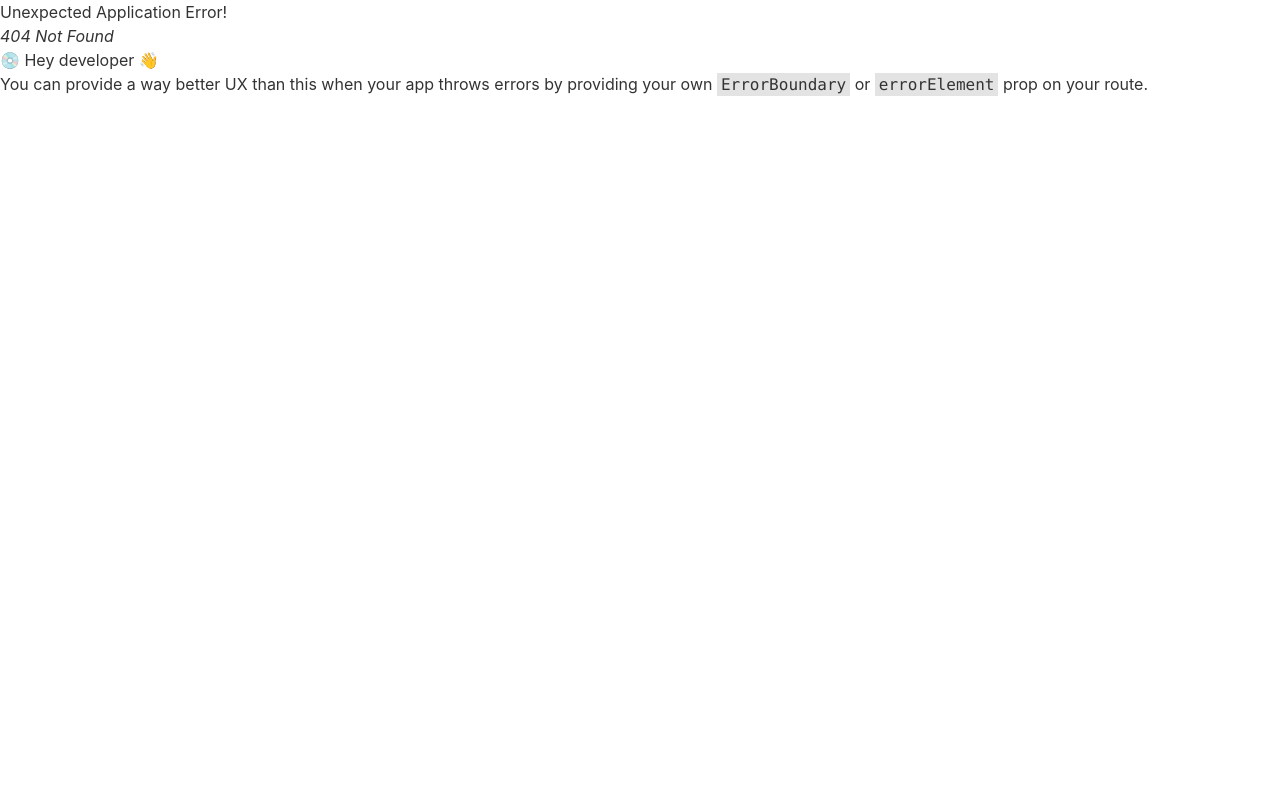
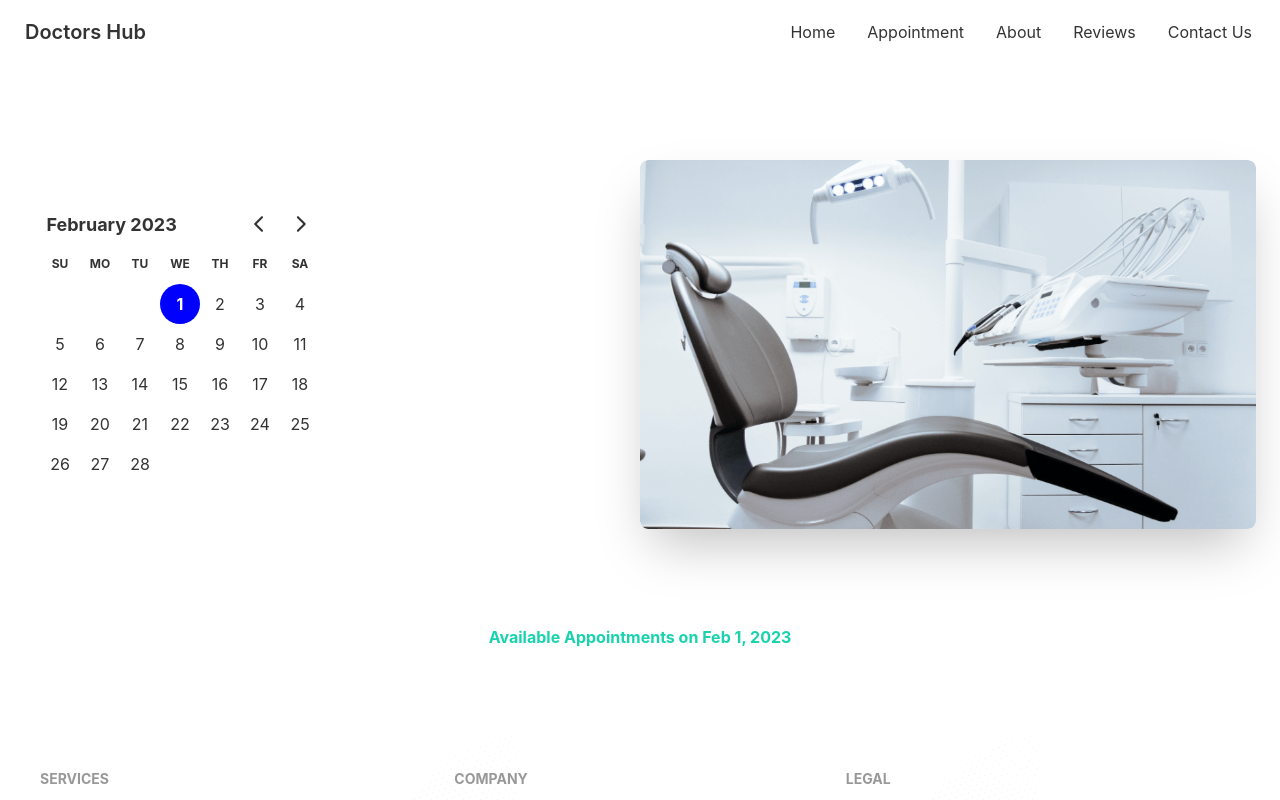
Before and after one commit to BayajidAlam/doctors-portal-client, a React (Create React App) app: page /appointment in a window 1280 px wide. Before the commit this address had no page. Shown: the top 800 px of the page. Built offline with nearby package versions, Linux system fonts and the light colour scheme.

Commit message:
react day picker added

```diff
--- a/package.json
+++ b/package.json
@@ -7,7 +7,9 @@
     "@testing-library/react": "^13.4.0",
     "@testing-library/user-event": "^13.5.0",
     "daisyui": "^2.50.0",
+    "date-fns": "^2.29.3",
     "react": "^18.2.0",
+    "react-day-picker": "^8.5.1",
     "react-dom": "^18.2.0",
     "react-router-dom": "^6.8.0",
     "react-scripts": "5.0.1",
--- /dev/null
+++ b/src/Pages/Appointment/Appointment.js
@@ -0,0 +1,21 @@
+import React, { useState } from 'react';
+import AppointmetBanner from './AppointmentBanner/AppointmetBanner';
+import AvaliableAppointment from './AvaliableAppointment/AvaliableAppointment';
+
+const Appointment = () => {
+  const [selectedDate, setSelectedData] = useState(new Date())
+  return (
+    <div>
+          <AppointmetBanner
+          selectedDate={selectedDate}
+          setSelectedData={setSelectedData}
+          ></AppointmetBanner>
+
+          <AvaliableAppointment
+          selectedDate={selectedDate}
+          ></AvaliableAppointment>
+    </div>
+  );
+};
+
+export default Appointment;
--- /dev/null
+++ b/src/Pages/Appointment/AppointmentBanner/AppointmetBanner.js
@@ -0,0 +1,30 @@
+import React from "react";
+import chair from '../../../assets/images/chair.png';
+import { DayPicker } from 'react-day-picker';
+import { format } from "date-fns";
+
+const AppointmetBanner = ({selectedDate,setSelectedData}) => {
+
+  return (
+    <header className="my-20">
+      <div className="hero">
+        <div className="hero-content flex-col lg:flex-row-reverse justify-between">
+          <img
+            src={chair}
+            className="lg:w-1/2 rounded-lg shadow-2xl"
+            alt=""
+          />
+          <div>
+              <DayPicker
+              mode="single"
+              selected={selectedDate}
+              onSelect={setSelectedData}
+              />
+          </div>
+        </div>
+      </div>
+    </header>
+  );
+};
+
+export default AppointmetBanner;
--- /dev/null
+++ b/src/Pages/Appointment/AvaliableAppointment/AvaliableAppointment.js
@@ -0,0 +1,12 @@
+import { format } from 'date-fns';
+import React from 'react';
+
+const AvaliableAppointment = ({selectedDate}) => {
+  return (
+    <section>
+          <p className='text-center font-bold text-secondary'>Available Appointments on {format(selectedDate,'PP')}</p>
+    </section>
+  );
+};
+
+export default AvaliableAppointment;
--- a/src/Routes/Routes/Routes.js
+++ b/src/Routes/Routes/Routes.js
@@ -1,6 +1,7 @@
 import React from 'react';
 import { createBrowserRouter } from 'react-router-dom';
 import Main from '../../Layout/Main';
+import Appointment from '../../Pages/Appointment/Appointment';
 import Home from '../../Pages/Home/Home/Home';
 import Login from '../../Pages/Login/Login';
 
@@ -16,6 +17,10 @@
         {
           path: '/login',
           element: <Login></Login>
+        },
+        {
+          path: '/appointment',
+          element: <Appointment></Appointment>
         }
       ]
   }
--- a/src/index.js
+++ b/src/index.js
@@ -3,6 +3,7 @@
 import './index.css';
 import App from './App';
 import reportWebVitals from './reportWebVitals';
+import 'react-day-picker/dist/style.css';
 
 const root = ReactDOM.createRoot(document.getElementById('root'));
 root.render(
```
Also changed, not shown: 1 other file (tests, documents, lock files or other folders).
